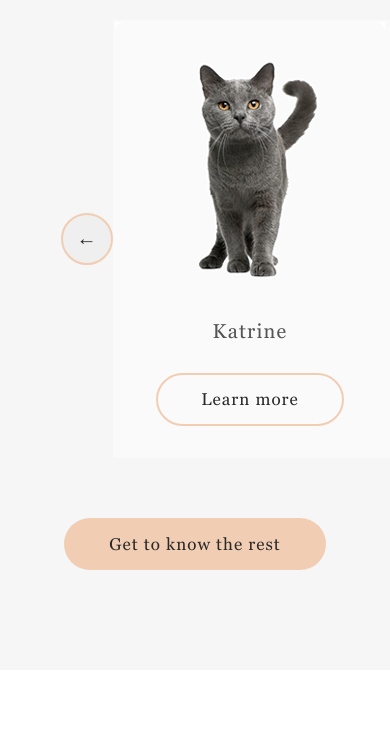
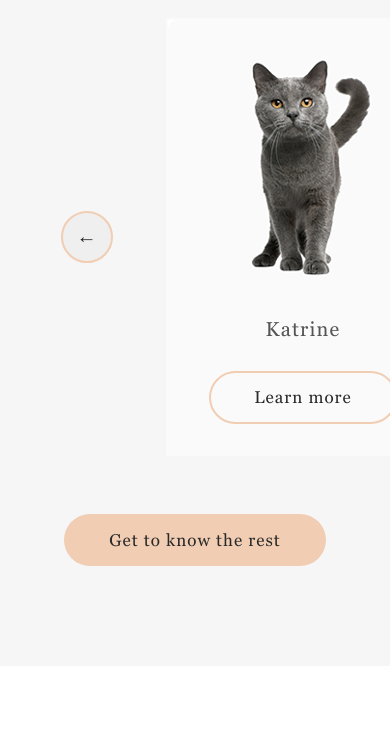
Before and after one commit to freennnn/RSJSFE, a website: page shelter/index.html in a window 390 px wide. Shown: the part 2519-3261 px from the top of the page. Drawn offline with Linux system fonts and the light colour scheme.

Commit message:
fix: pets gallery block refactored to 2 flex containers (without setting fixed gap - responsive approach)

```diff
--- a/shelter/index.html
+++ b/shelter/index.html
@@ -58,10 +58,9 @@
             <div class="content-wrapper pets__wrapper">
                 <div class="pets-content">
                     <h3 class="pets-content__title">Our friends who<br/>are looking for a house</h3>
+                    <div class="pets-gallery-block">
+                        <button class="navigation-button pets-gallery-block__left-nav-item">&larr;</button>
                         <div class="pets-gallery">
-                        <div class="pets-gallery__left-nav-item">
-                            <button class="navigation-button">&larr;</button>
-                        </div>
                                 <div class="pet-card">
                                     <img class="pet-card__photo" src="src/assets/images/pets/pets/katrine.png" alt="Pet photo">
                                     <p class="pet-card__title">Katrine</p>
@@ -83,7 +82,8 @@
                                         <button class="button button_secondary">Learn more</button>
                                     </div>
                                 </div>
-                        <button class="navigation-button navigation-button_right-arrow">&rarr;</button>
+                        </div>
+                        <button class="navigation-button pets-gallery-block__right-nav-item">&rarr;</button>
                     </div>
                     <div class="pets-content__to-pets-button">
                         <button class="button button_primary" onclick="window.location.href='src/pages/pets/index.html'">Get to know the rest</button>
--- a/shelter/src/sass/components/_buttons.scss
+++ b/shelter/src/sass/components/_buttons.scss
@@ -29,8 +29,8 @@
  }
 
  .navigation-button {
-    width: 52px;
-    height: 52px;
+    min-width: 52px;
+    min-height: 52px;
     border-radius: 100px;
     border-width: 2px;
     border-style: solid;
@@ -51,11 +51,4 @@
         background-color: $color-primary;
         cursor: default;
     }
-
-    // &_left-arrow {
-    //     //background-image: url("../assets/images/icons/arrow-left.svg");
-    // }
-    // &_right-arrow {
-    //     //background-image: url("../assets/images/icons/arrow-right.svg");
-    // }
  }
--- a/shelter/src/sass/sections/_help.scss
+++ b/shelter/src/sass/sections/_help.scss
@@ -2,7 +2,7 @@
     background-color: $color-light-xl;
 }
 .help-content {
-    padding: 80px 40px 100px 40px;
+    padding: 79px 40px 100px 40px;
     // background-color: yellowgreen;
 
     &__title {
--- a/shelter/src/sass/sections/_pets.scss
+++ b/shelter/src/sass/sections/_pets.scss
@@ -9,28 +9,44 @@
     // overflow: hidden;
 
     &__title {
-        margin: 0 400px 60px 400px;
+        margin: 0 400px 58px 400px;
         text-align: center;
         color: $color-dark-l;
     }
 
     &__to-pets-button {
-        margin: 60px 0 0 0;
+        margin: 58px 0 0 0;
         text-align: center;
+    }
+}
+
+.pets-gallery-block {
+    display: flex;
+    align-items: center;
+    justify-content: space-between;
+    &__left-nav-item {
+        margin: 0 53px 0 0;
+    }
+    &__right-nav-item {
+        margin: 0 0 0 53px;
     }
 }
 
 
 .pets-gallery {
+    flex-grow:1;
     display: flex;
     align-items: center;
     justify-content: space-between;
 
+    //column-gap: 90px;
     // position: relative;
     // left: -24px;
 
 
 }
+
+
 
 .pet-card {
     cursor:pointer;
```
Also changed, not shown: shelter/src/sass/style.css, 1 other file. Lines whose indentation alone changed are shown as unchanged.
